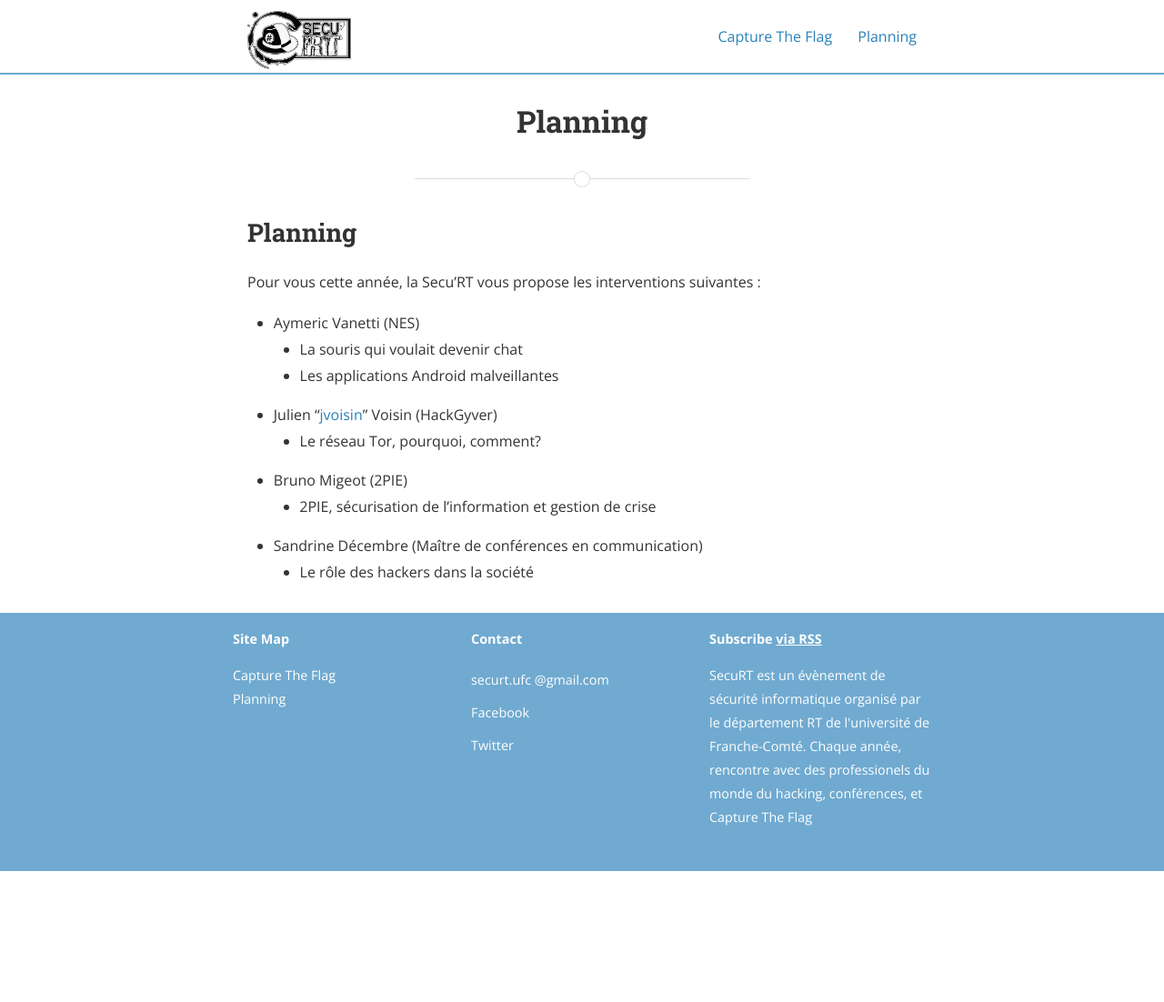
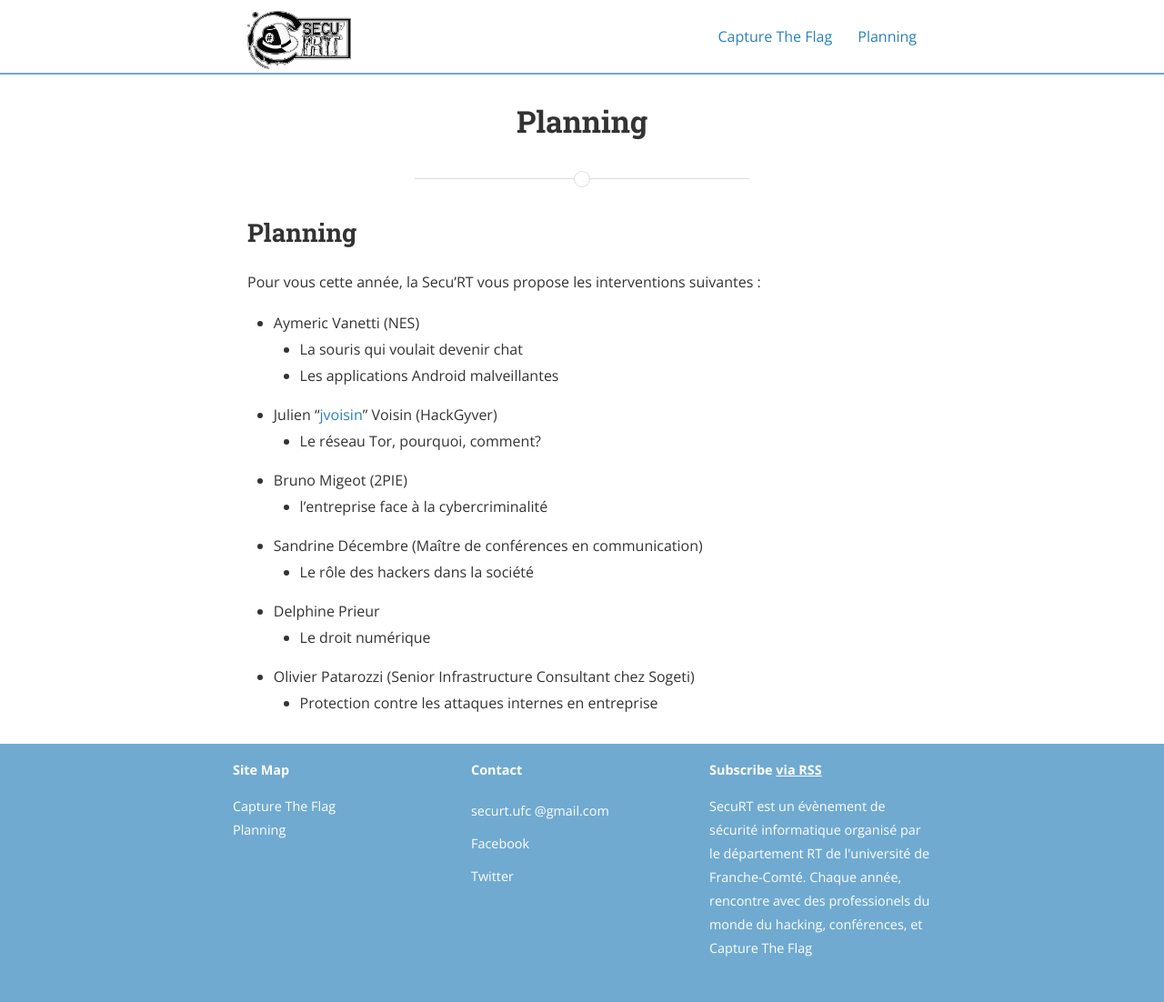
Before and after one commit to SecuRT/securt.github.io, a Jekyll site: the page built from planning.md, in a window 1280 px wide. Shown: the whole page at 91% size. Built offline with Jekyll 4.4.1, drawn with Linux system fonts in a browser that asks for light colours; nearby versions of some CDN libraries; before the commit the page ends 958 px from its top, so only the background shows below that.

Commit message:
Ajout de speakers

```diff
--- a/planning.md
+++ b/planning.md
@@ -16,7 +16,13 @@ Pour vous cette année, la Secu'RT vous propose les interventions suivantes :
   - Le réseau Tor, pourquoi, comment?
 
 - Bruno Migeot (2PIE)
-  - 2PIE, sécurisation de l'information et gestion de crise
+  - l'entreprise face à la cybercriminalité
 
 - Sandrine Décembre (Maître de conférences en communication)
   - Le rôle des hackers dans la société
+
+- Delphine Prieur
+  - Le droit numérique
+
+- Olivier Patarozzi (Senior Infrastructure Consultant chez Sogeti)
+  - Protection contre les attaques internes en entreprise
```
